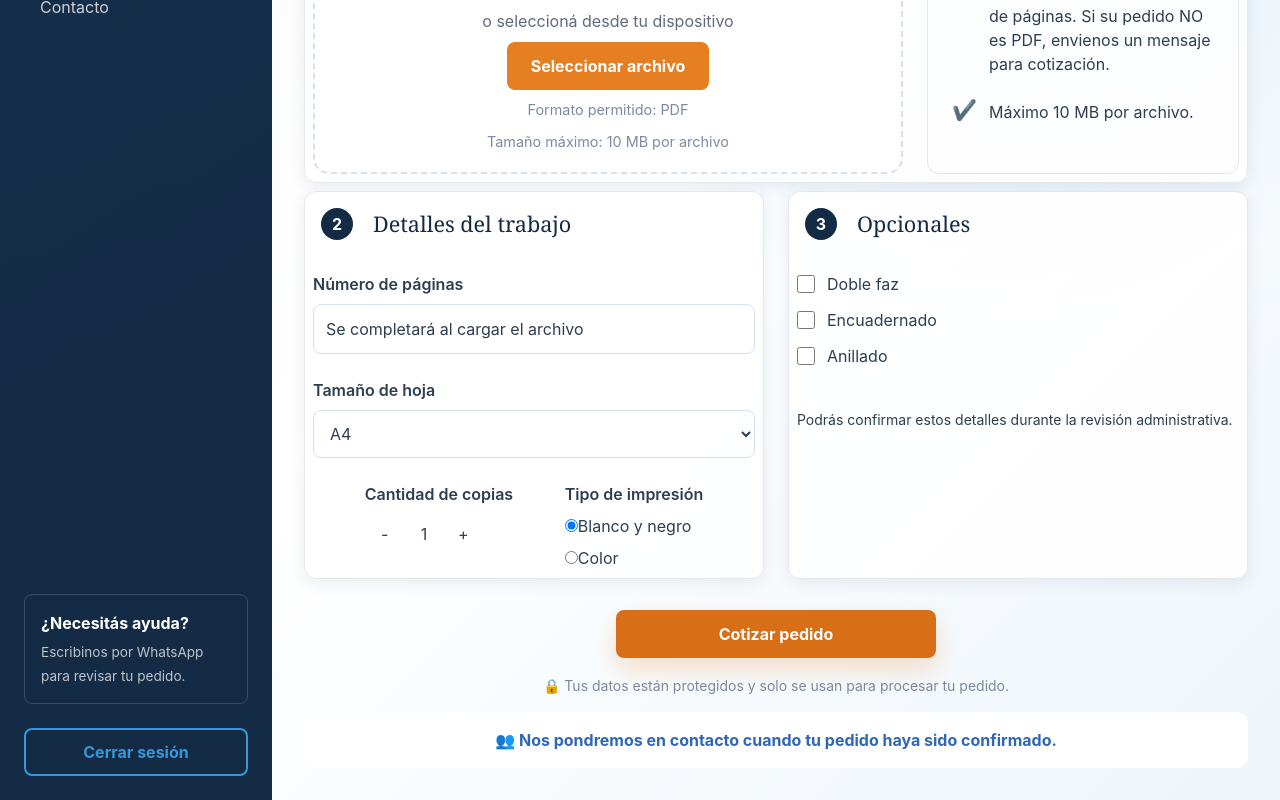
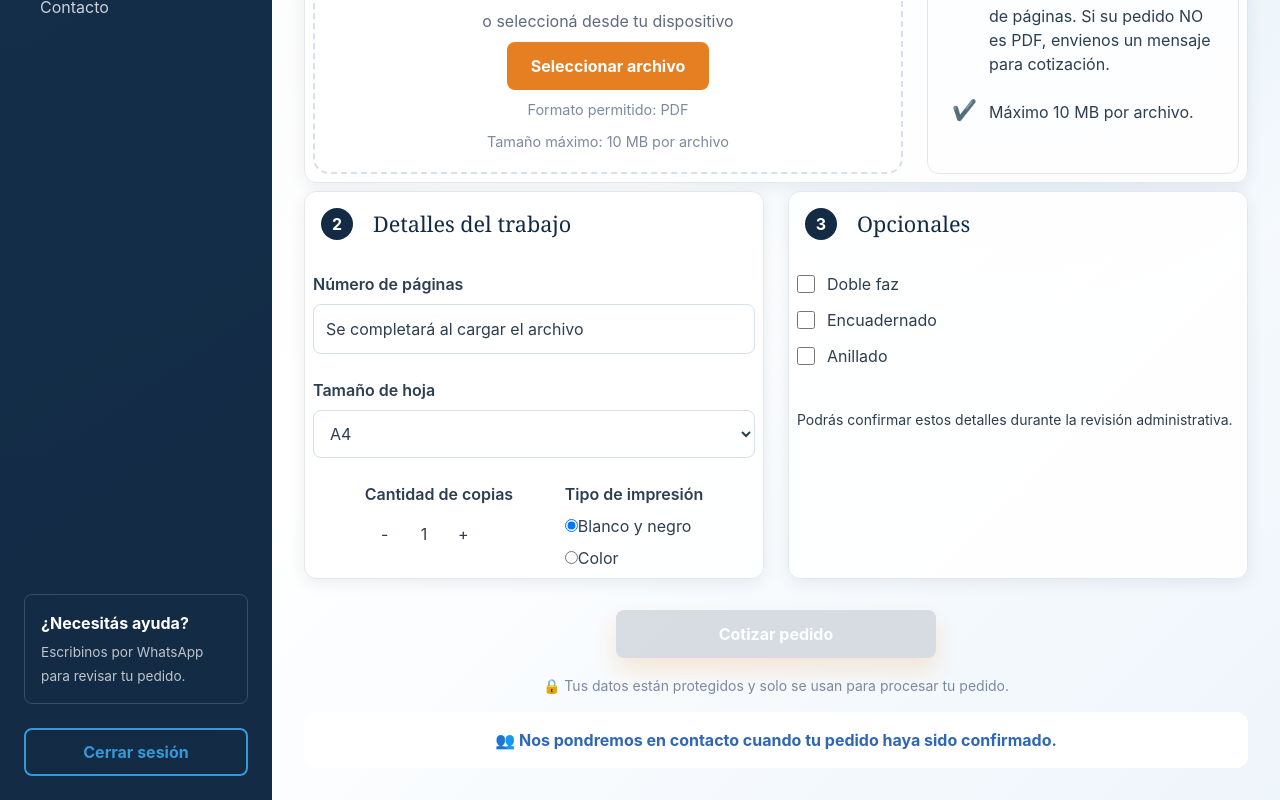
Before and after one commit to AgusFT/La-Montana, a Next.js app in the folder desarrollo/web/: page /pedidos/nuevo in a window 1280 px wide. In both pictures the pointer is over the button "Cotizar pedido". Shown: the part 330-1130 px from the top of the page. Built offline with nearby package versions, Linux system fonts and the light colour scheme.

Commit message:
fix(web): se corrigio un error en el button de cotizar pedido. Que permitia ir a la vista de resumen pedido, sin tener un archivo cargado

```diff
--- a/desarrollo/web/src/features/pedidos/components/crear_pedido/CreateOrderActions.tsx
+++ b/desarrollo/web/src/features/pedidos/components/crear_pedido/CreateOrderActions.tsx
@@ -1,15 +1,18 @@
 
 interface CreateOrderActionsProps {
+ disabled: boolean;
   onSubmit: () => void;
 }
 
 export function CreateOrderActions({
+  disabled,
   onSubmit,
 }: CreateOrderActionsProps) {
   return (
     <section className="create-order-actions">
       <button
         type="button"
+        disabled={disabled}
         className="primary-button submit-order-button"
         onClick={onSubmit}
       >
--- a/desarrollo/web/src/features/pedidos/pages/CreateOrderPage.tsx
+++ b/desarrollo/web/src/features/pedidos/pages/CreateOrderPage.tsx
@@ -76,6 +76,7 @@ export function CreateOrderPage() {
         </div>
 
         <CreateOrderActions
+            disabled={!form.file}
             onSubmit={handleContinue}
         />
       </div>
--- a/desarrollo/web/src/styles/pedidos.css
+++ b/desarrollo/web/src/styles/pedidos.css
@@ -232,6 +232,21 @@
   justify-content: space-evenly
 }
 
+
+.submit-order-button:disabled:hover {
+  background: #d0d5dd;
+  border-color: #d0d5dd;
+  cursor: not-allowed;
+  opacity: 0.8;
+}
+
+
+/* .submit-order-button:hover {
+  background: #5a5958;
+  box-shadow: 0 0.75rem 1.5rem rgb(230 126 34 / 0.22);
+  transform: translateY(-1px);
+} */
+
 @media (max-width: 768px) {
   .order-config-row {
     flex-direction: column;
```
